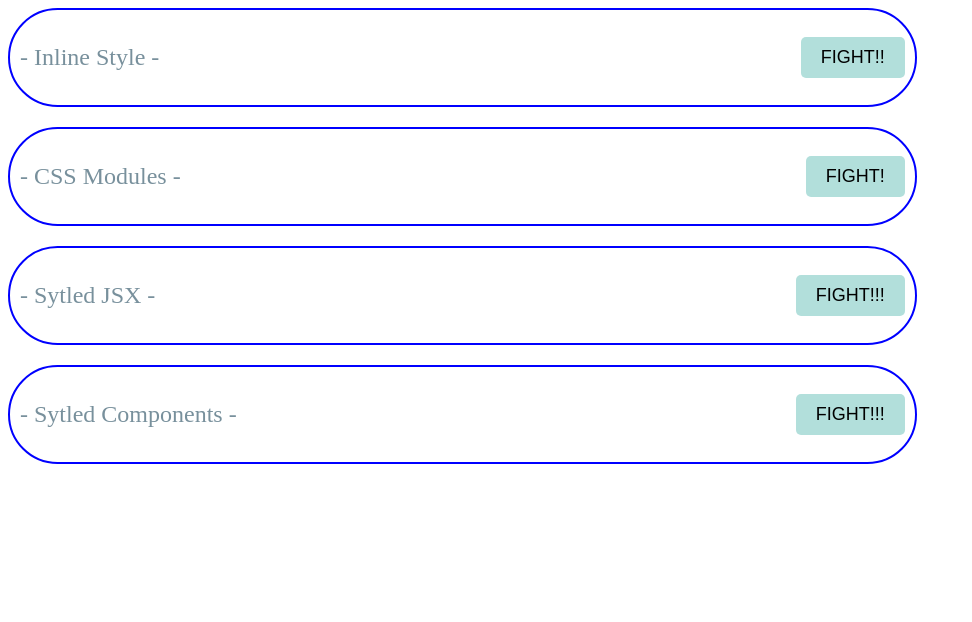
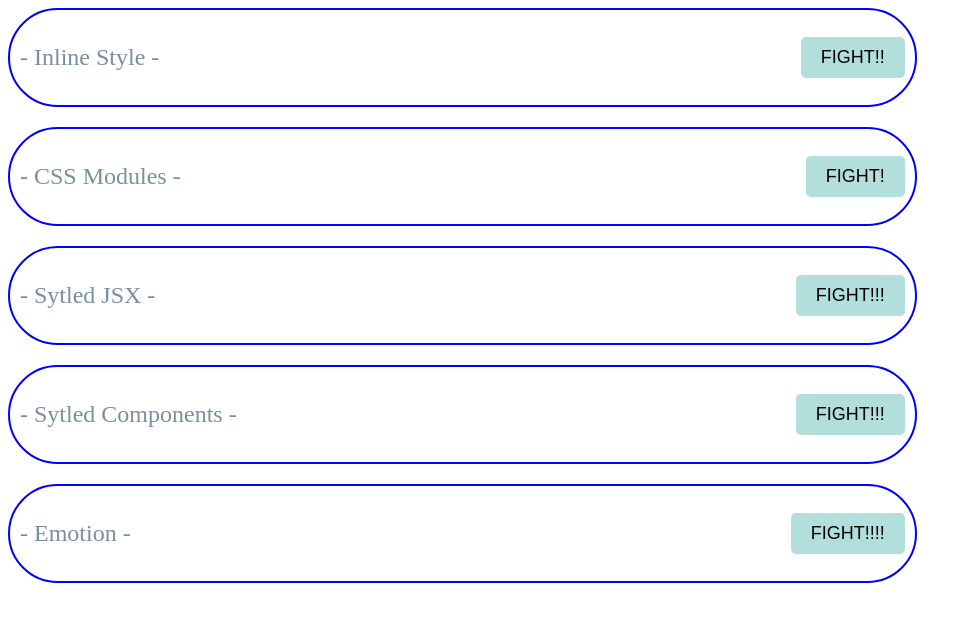
Before and after one commit to Zakky4/react_stepup, a React (Create React App) app: page / in a window 1280 px wide. Shown: the top 622 px of the page, without its empty margins (0-972 px from the left). Built offline with nearby package versions, Linux system fonts and the light colour scheme.

Commit message:
@emotion/styled installed

```diff
--- a/package.json
+++ b/package.json
@@ -5,6 +5,7 @@
   "dependencies": {
     "@emotion/react": "^11.11.4",
     "@emotion/style": "^0.8.0",
+    "@emotion/styled": "^11.11.5",
     "@testing-library/jest-dom": "^5.17.0",
     "@testing-library/react": "^13.4.0",
     "@testing-library/user-event": "^13.5.0",
--- a/src/App.js
+++ b/src/App.js
@@ -1,5 +1,6 @@
 import "./App.css";
 import { CssModules } from "./components/CssModules";
+import { Emotion } from "./components/Emotion";
 import { InlineStyle } from "./components/InlineStyle";
 import { StyledJsx } from "./components/Styled";
 import { StyledComponents } from "./components/StyledComponents";
@@ -11,6 +12,7 @@
       <CssModules />
       <StyledJsx />
       <StyledComponents />
+      <Emotion />
     </div>
   );
 }
--- /dev/null
+++ b/src/components/Emotion.jsx
@@ -0,0 +1,41 @@
+/** @jsxRuntime classic */
+/** @jsx jsx */
+import { jsx, css } from "@emotion/react";
+import styled from "@emotion/styled";
+
+export const Emotion = () => {
+  const containerStyle = css`
+    margin-top: 20px;
+    display: flex;
+    justify-content: space-between;
+    align-items: center;
+    width: 70%;
+    padding: 10px;
+    border: 2px solid blue;
+    border-radius: 50px;
+  `;
+  const titleStyle = css({
+    color: "#78909c",
+    fontSize: "24px",
+  });
+  return (
+    <div css={containerStyle}>
+      <p css={titleStyle}>- Emotion -</p>
+      <SButton>FIGHT!!!!</SButton>
+    </div>
+  );
+};
+
+const SButton = styled.button`
+  background-color: #b2dfdb;
+  color: black;
+  padding: 10px 20px;
+  border: none;
+  border-radius: 5px;
+  font-size: 18px;
+  &:hover {
+    background-color: #46cdcf;
+    color: #fff;
+    cursor: pointer;
+  }
+`;
```
Also changed, not shown: 1 other file (tests, documents, lock files or other folders).
